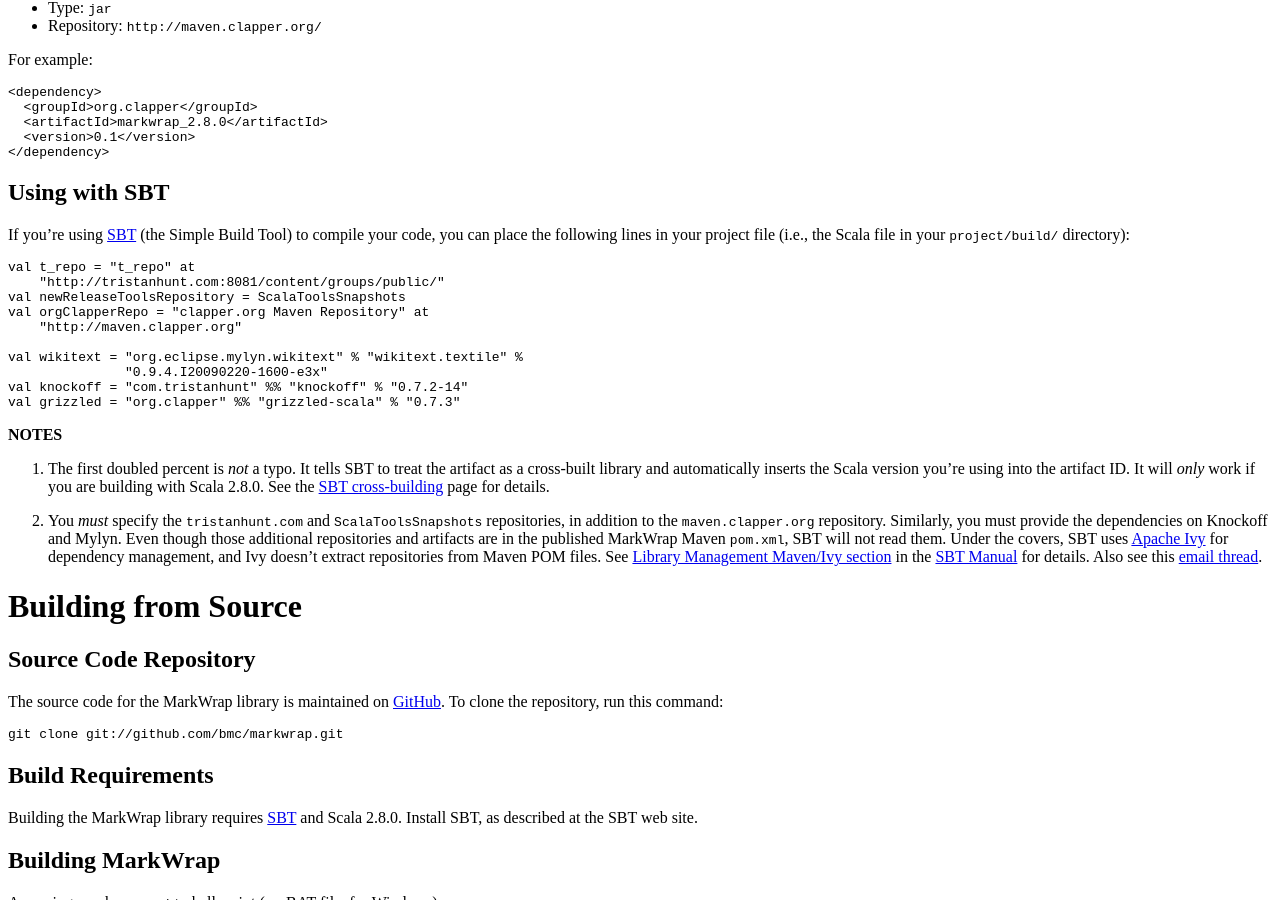
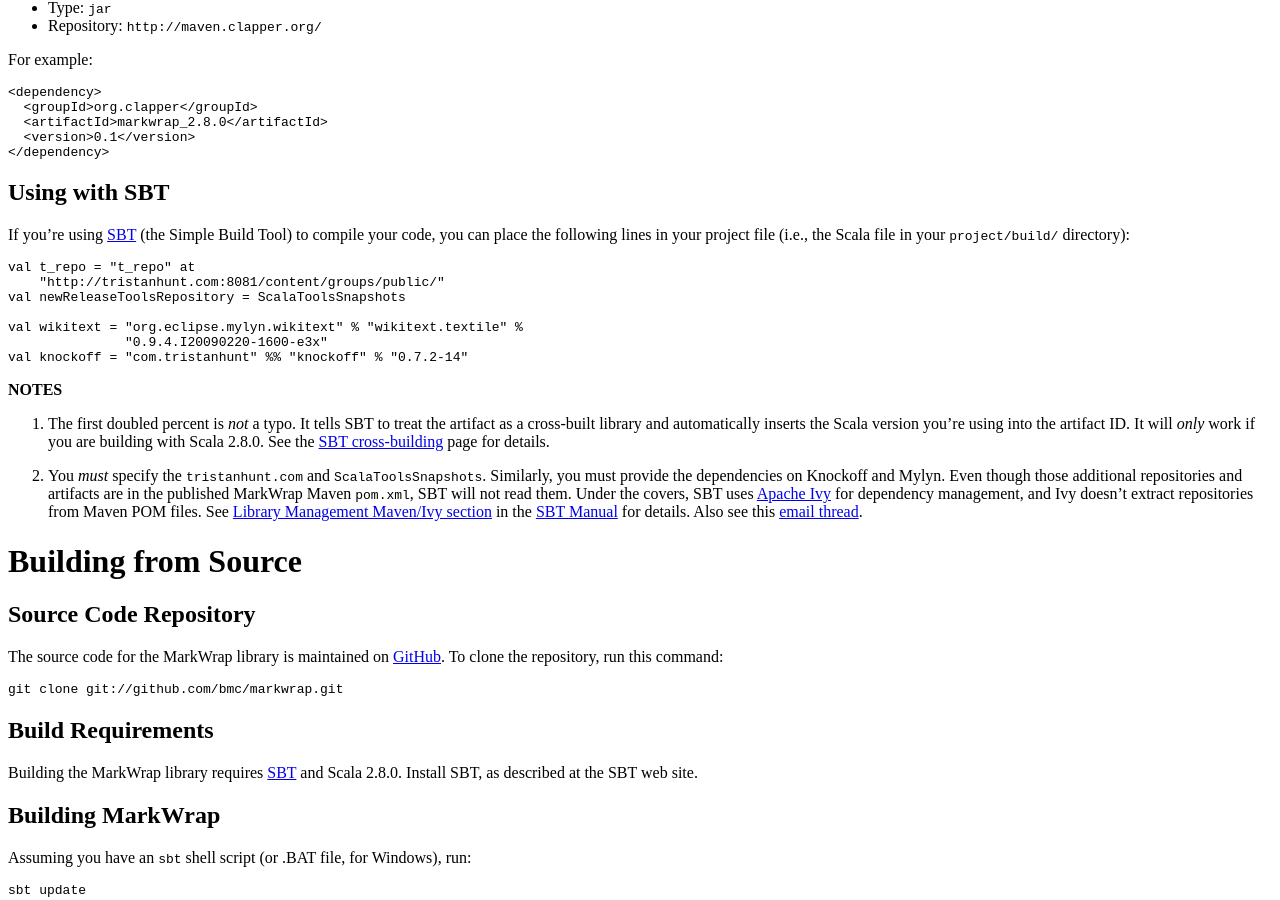
Before and after one commit to bmc/markwrap, a Jekyll site: the page built from index.md, in a window 1280 px wide and 900 px high, scrolled down 607 px. Built offline with Jekyll 4.4.1, drawn with Linux system fonts in a browser that asks for light colours.

Commit message:
Fixed typo

```diff
--- a/index.md
+++ b/index.md
@@ -48,13 +48,10 @@
     val t_repo = "t_repo" at
         "http://tristanhunt.com:8081/content/groups/public/"
     val newReleaseToolsRepository = ScalaToolsSnapshots
-    val orgClapperRepo = "clapper.org Maven Repository" at
-        "http://maven.clapper.org"
 
     val wikitext = "org.eclipse.mylyn.wikitext" % "wikitext.textile" %
                    "0.9.4.I20090220-1600-e3x"
     val knockoff = "com.tristanhunt" %% "knockoff" % "0.7.2-14"
-    val grizzled = "org.clapper" %% "grizzled-scala" % "0.7.3"
 
 **NOTES**
 
@@ -64,8 +61,7 @@
    you are building with Scala 2.8.0. See the [SBT cross-building][] page
    for details.
 
-2. You *must* specify the `tristanhunt.com` and `ScalaToolsSnapshots`
-   repositories, in addition to the `maven.clapper.org` repository.
+2. You *must* specify the `tristanhunt.com` and `ScalaToolsSnapshots`.
    Similarly, you must provide the dependencies on Knockoff and Mylyn. Even
    though those additional repositories and artifacts are in the published
    MarkWrap Maven `pom.xml`, SBT will not read them. Under the covers, SBT
```
